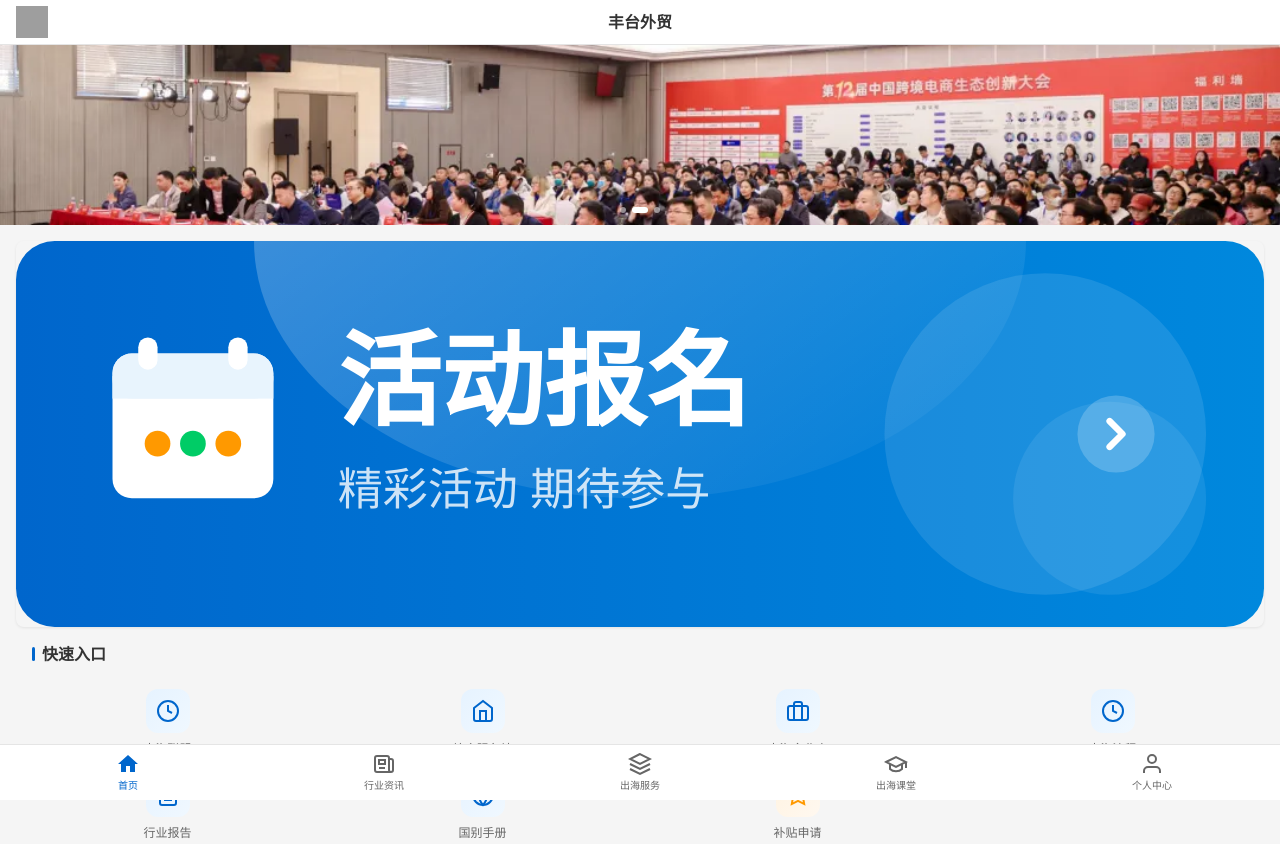
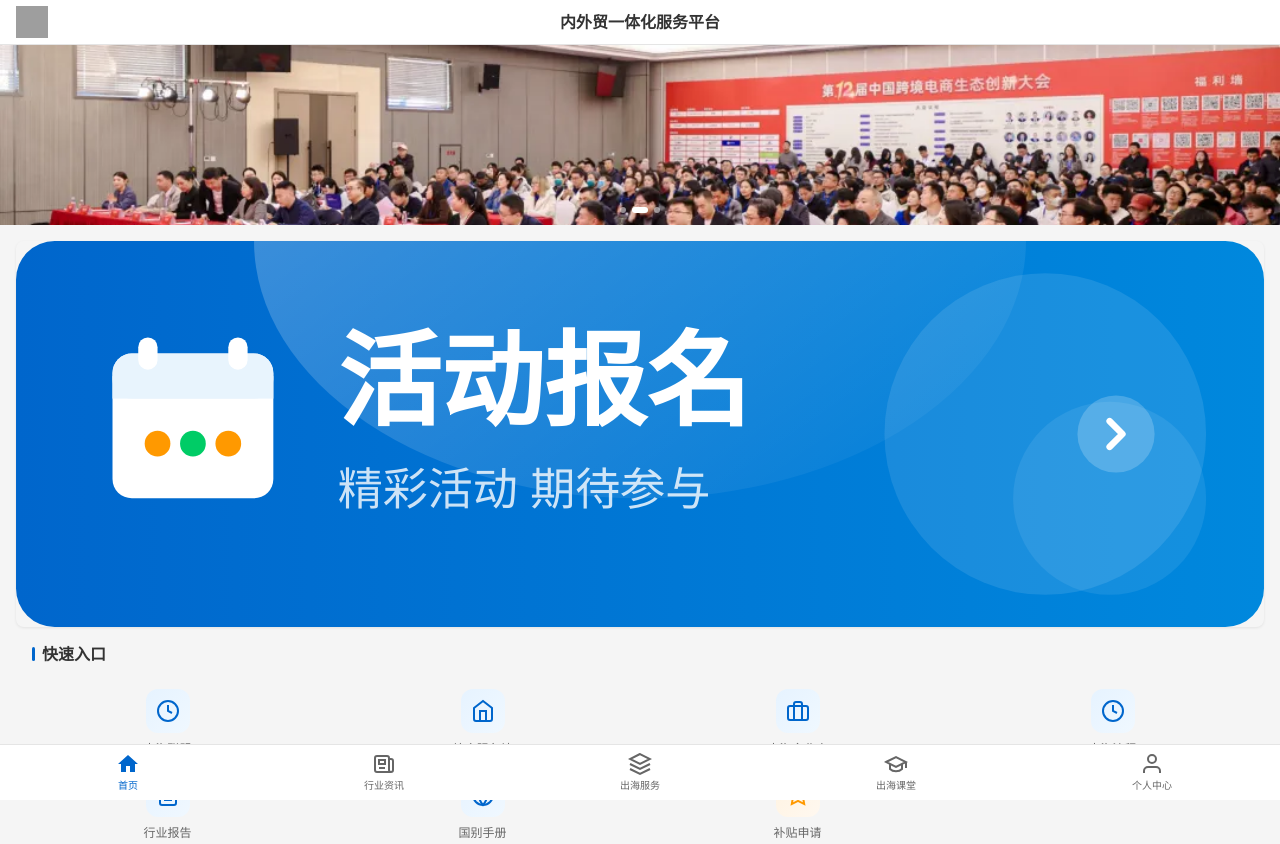
Before and after one commit to thoomi2009/fengtai, a website: page index.html in a window 1280 px wide. Shown: the top 844 px of the page. Drawn offline with Linux system fonts and the light colour scheme; grey boxes are pictures that could not be loaded.

Commit message:
fix:page

```diff
--- a/index.html
+++ b/index.html
@@ -15,7 +15,7 @@
       <div class="logo">
         <img src="static/img/logo.png" alt="丰台外贸" class="logo-img">
       </div>
-      <div class="nav-bar-title">丰台外贸</div>
+      <div class="nav-bar-title">内外贸一体化服务平台</div>
       <div class="nav-bar-action">
         <!-- Search or notification icon -->
       </div>
```
